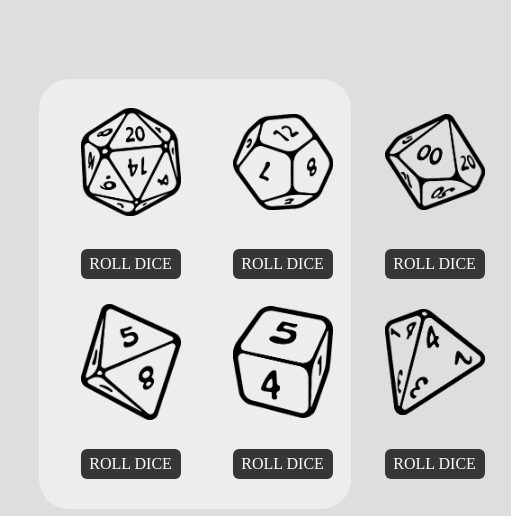
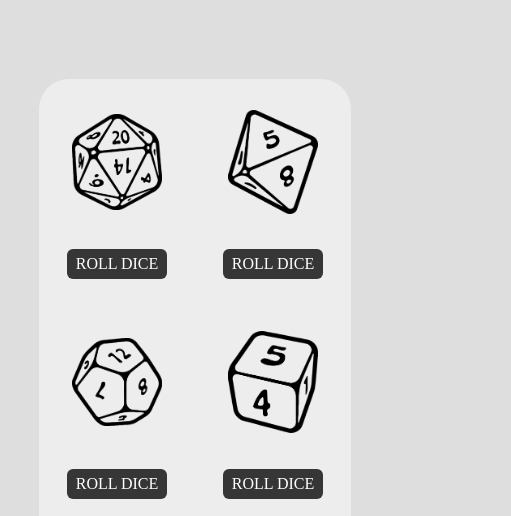
Before and after one commit to reb84/Roll-For-Initiative, a plain HTML site: page index.html in a window 390 px wide. Shown: the part 282-798 px from the top of the page, 511 px wide, since content can reach past the window. Drawn offline with Linux system fonts and the light colour scheme.

Commit message:
add responsive css

```diff
--- a/style.css
+++ b/style.css
@@ -41,8 +41,7 @@ header h1 {
   text-align: center;
   flex-wrap: wrap;
   margin: 0 auto;
-  width: 90%;
-  max-width: 1200px;
+
 }
 
 .dice-container div {
@@ -97,3 +96,39 @@ header h1 {
   letter-spacing: 0rem;
   opacity: 0.7;
 }
+
+
+
+
+@media screen and (max-width: 650px) {
+
+
+  .dice-container div {
+    flex-direction: column;
+  }
+
+  .dice {
+    margin-bottom: 20px;
+  }
+
+  .dice-img img {
+    width: 90px;
+  }
+
+
+}
+
+@media screen and (max-width: 375px) {
+
+  .container {
+      width: 100%;
+
+    }
+
+.dice-section {
+    border-radius: 0px;
+  }
+
+
+
+}
```
